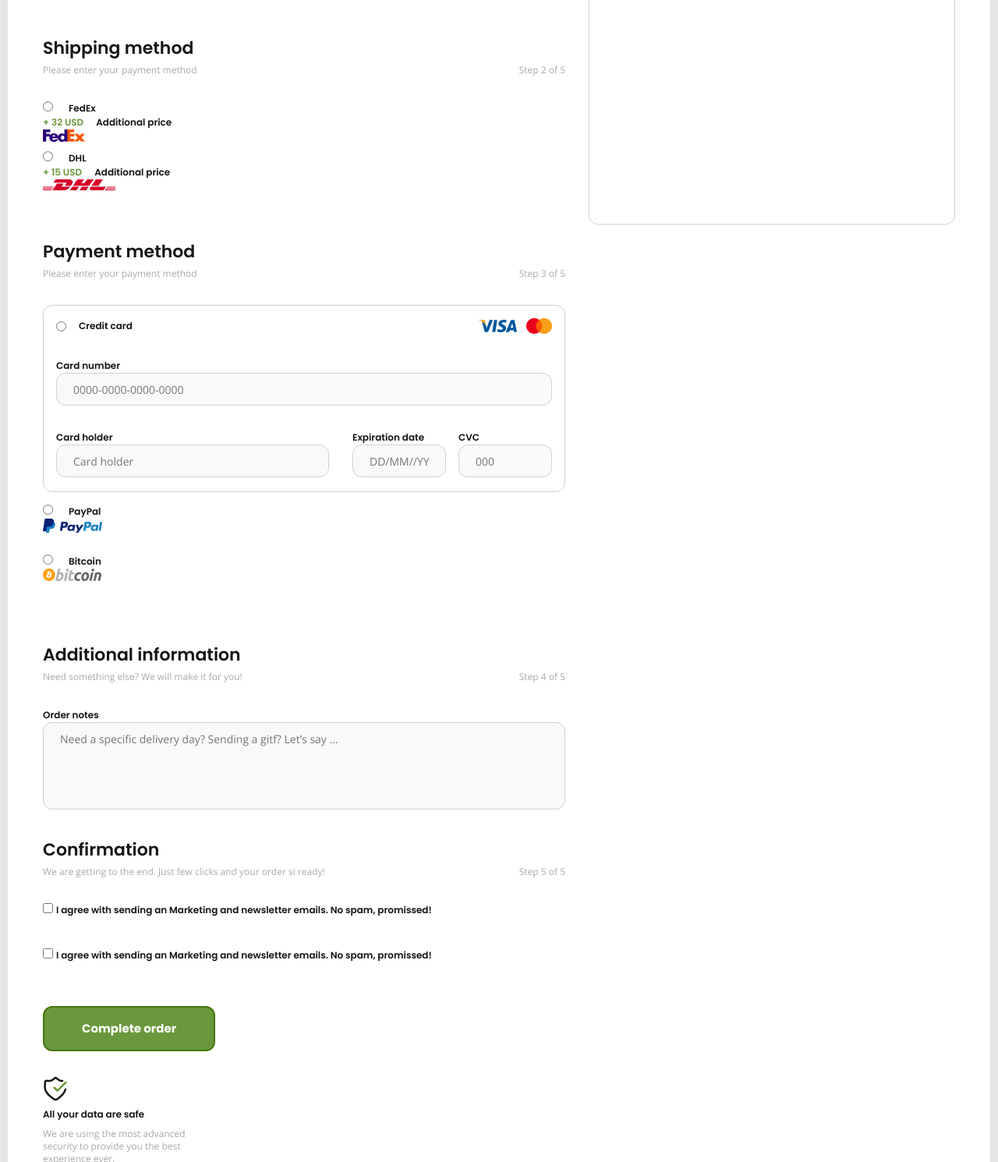
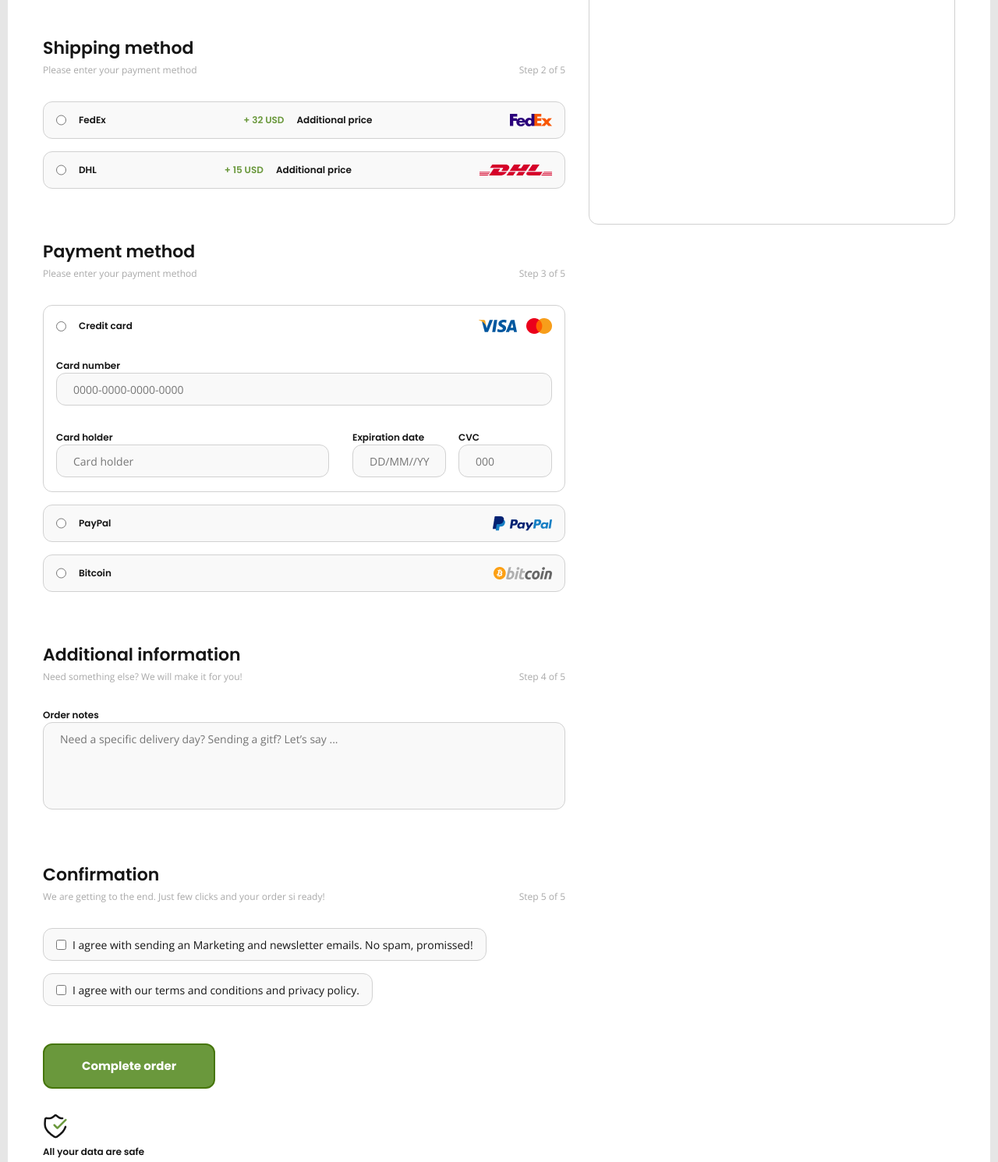
Before and after one commit to souluizfelipe/e-commerce-template-practice, a plain HTML site: page checkout.html in a window 1280 px wide. Shown: the part 800-2290 px from the top of the page at 78% size. Drawn offline with nearby package versions, Linux system fonts and the light colour scheme.

Commit message:
refactor checkout-section component and checkout page

```diff
--- a/checkout.html
+++ b/checkout.html
@@ -36,7 +36,7 @@
     <link rel="stylesheet" href="css/components/section-components/checkout-section.css">
     <link rel="stylesheet" href="css/components/product-description.css">
     <link rel="stylesheet" href="css/components/input-components/input-default.css">
-    <link rel="stylesheet" href="css/components/filter-group.css">
+    <link rel="stylesheet" href="css/components/option-background.css">
     <link rel="stylesheet" href="css/components/filter-label.css">
 
     <link rel="stylesheet" href="css/components/multiple-lists.css">
@@ -116,7 +116,7 @@
         </div>
         <section class="checkout-section">
             <div class="payments-info-section">
-                <div class="billing-info">
+                <div class="billing-info-section">
                     <div class="title">
                         <h2 class="s3-default">Billing info</h2>
                         <div class="caption">
@@ -158,7 +158,7 @@
                             <input class="input-default" type="text" name="postal-code-or-zip" id="postal-code-or-zip" placeholder="Postal code or ZIP">
                         </div>
                     </div>
-                    <div class="filter-group">
+                    <div class="option-background">
                         <input class="" type="radio" name="shipping-address" id="shipping-address">
                         <label class="body-default" for="shipping-address">Ship to a different address?</label>
                     </div>
@@ -171,8 +171,8 @@
                             <p class="caption-default">Step 2 of 5</p>
                         </div>
                     </div>
-                    <div class="filter-group">
-                        <div class="shipping-option">
+                    <div class="option-background">
+                        <div class="option-label">
                             <input type="radio" name="shipping-option" id="shipping-option">
                             <label class="s6-default" for="shipping-option">FedEx</label>
                         </div>
@@ -182,8 +182,8 @@
                         </div>
                         <img src="assets/img/fedex-logo.png" alt="logo fedex">
                     </div>
-                    <div class="filter-group">
-                        <div class="shipping-option">
+                    <div class="option-background">
+                        <div class="option-label">
                             <input type="radio" name="shipping-option" id="shipping-option">
                             <label class="s6-default" for="shipping-option">DHL</label>
                         </div>
@@ -234,15 +234,15 @@
                             </div>
                         </div>
                     </div>
-                    <div class="filter-group">
-                        <div class="shipping-option">
+                    <div class="option-background">
+                        <div class="option-label">
                             <input type="radio" name="paypal-option" id="paypal-option">
                             <label class="s6-default" for="paypal-option">PayPal</label>
                         </div>
                         <img src="assets/img/PayPal-logo.png" alt="logo paypal">
                     </div>
-                    <div class="filter-group">
-                        <div class="shipping-option">
+                    <div class="option-background">
+                        <div class="option-label">
                             <input type="radio" name="bitcoin-option" id="bitcoin-option">
                             <label class="s6-default" for="bitcoin-option">Bitcoin</label>
                         </div>
@@ -268,14 +268,14 @@
                             <p class="caption-default">Step 5 of 5</p>
                         </div>
                     </div>
-                    <div class="filter-group">
-                        <input type="checkbox" name="agree-marketing-terms" id="agree-marketing-terms">
-                        <label class="s6-default" for="agree-marketing-terms">I agree with sending an Marketing and newsletter emails. No spam, promissed!</label>
-                    </div>
-                    <div class="filter-group">
-                        <input type="checkbox" name="agree-marketing-terms" id="agree-marketing-terms">
-                        <label class="s6-default" for="agree-marketing-terms">I agree with sending an Marketing and newsletter emails. No spam, promissed!</label>
-                    </div>
+                        <div class="option-background">
+                            <input type="checkbox" name="agree-marketing-terms" id="agree-marketing-terms">
+                            <label class="body-default" for="agree-marketing-terms">I agree with sending an Marketing and newsletter emails. No spam, promissed!</label>
+                        </div>
+                        <div class="option-background">
+                            <input type="checkbox" name="agree-marketing-terms" id="agree-marketing-terms">
+                            <label class="body-default" for="agree-marketing-terms">I agree with our terms and conditions and privacy policy.</label>
+                        </div>
                     <button class="button-component-large -colored-border">Complete order</button>
                     <img src="assets/img/security.png" alt="security">
                 </div>
--- a/css/components/section-components/checkout-section.css
+++ b/css/components/section-components/checkout-section.css
@@ -7,10 +7,9 @@
 
 .checkout-section .payments-info-section {
     width: 670px;
-    height: 2034px;
 }
 
-.checkout-section .billing-info {
+.checkout-section .billing-info-section, .shipping-method-section, .payment-method-section, .additional-info-section {
     margin-bottom: 64px;
 }
 
@@ -40,7 +39,7 @@
     margin-bottom: 32px;
 }
 
-.checkout-section .billing-info .filter-group {
+.checkout-section .billing-info-section .option-background {
     width: 243px;
     height: 42px;
 }
@@ -52,11 +51,8 @@
     border: 1px solid var(--color-c1d);
 }
 
-.checkout-section .shipping-method-section {
-    margin-bottom: 64px;
-}
 
-.shipping-method-section .filter-group {
+.shipping-method-section .option-background {
     width: 100%;
     height: 48px;
     justify-content: space-between;
@@ -65,26 +61,28 @@
     box-sizing: border-box;
 }
 
-.shipping-method-section .filter-group:last-of-type {
+
+.shipping-method-section .option-background:last-of-type {
     margin-bottom: 0px;
 }
 
-.shipping-method-section .filter-group .shipping-option .s6-default {
+.checkout-section .option-label {
+    display: flex;
+    align-content: center;
+}
+
+.shipping-method-section .option-background .option-label .s6-default {
     margin-left: 16px;
 }
 
-.shipping-method-section .filter-group .additional-price .s6-default {
+.shipping-method-section .option-background .additional-price .s6-default {
     display: inline-block;
     margin-left: 12px;
 }
 
-.shipping-method-section .filter-group .additional-price .s6-default:first-of-type {
+.shipping-method-section .option-background .additional-price .s6-default:first-of-type {
     color: var(--color-c2a);
     margin-left: 0px;
-}
-
-.checkout-section .payment-method-section {
-    margin-bottom: 64px;
 }
 
 .checkout-section .payment-method-section .credit-card-option {
@@ -151,7 +149,7 @@
     margin-right: 16px;
 }
 
-.checkout-section .payment-method-section .filter-group {
+.checkout-section .payment-method-section .option-background {
     width: 100%;
     height: 48px;
     margin-top: 16px;
@@ -159,23 +157,23 @@
     box-sizing: border-box;
 }
 
-.checkout-section .payment-method-section .filter-group .shipping-option .s6-default {
+.checkout-section .payment-method-section .option-background .option-label .s6-default {
     margin-left: 16px;
 }
 
-.checkout-section .additional-info-section {
-    margin-bottom: 32px;
+
+.checkout-section .confirmation-section .option-background {
+    height: 42px;
+    margin-bottom: 16px;
+    display: inline-flex;
 }
 
+.checkout-section .confirmation-section .option-background .body-default {
+    margin-left: 8px;
+}
 
 .checkout-section .button-component-large {
     padding: 16px 48px;
     margin-top: 32px;
     margin-bottom: 32px;
 }
-
-.checkout-section .confirmation-section .filter-group {
-    width: 100%;
-    height: 42px;
-    margin-bottom: 16px;
-}
```
